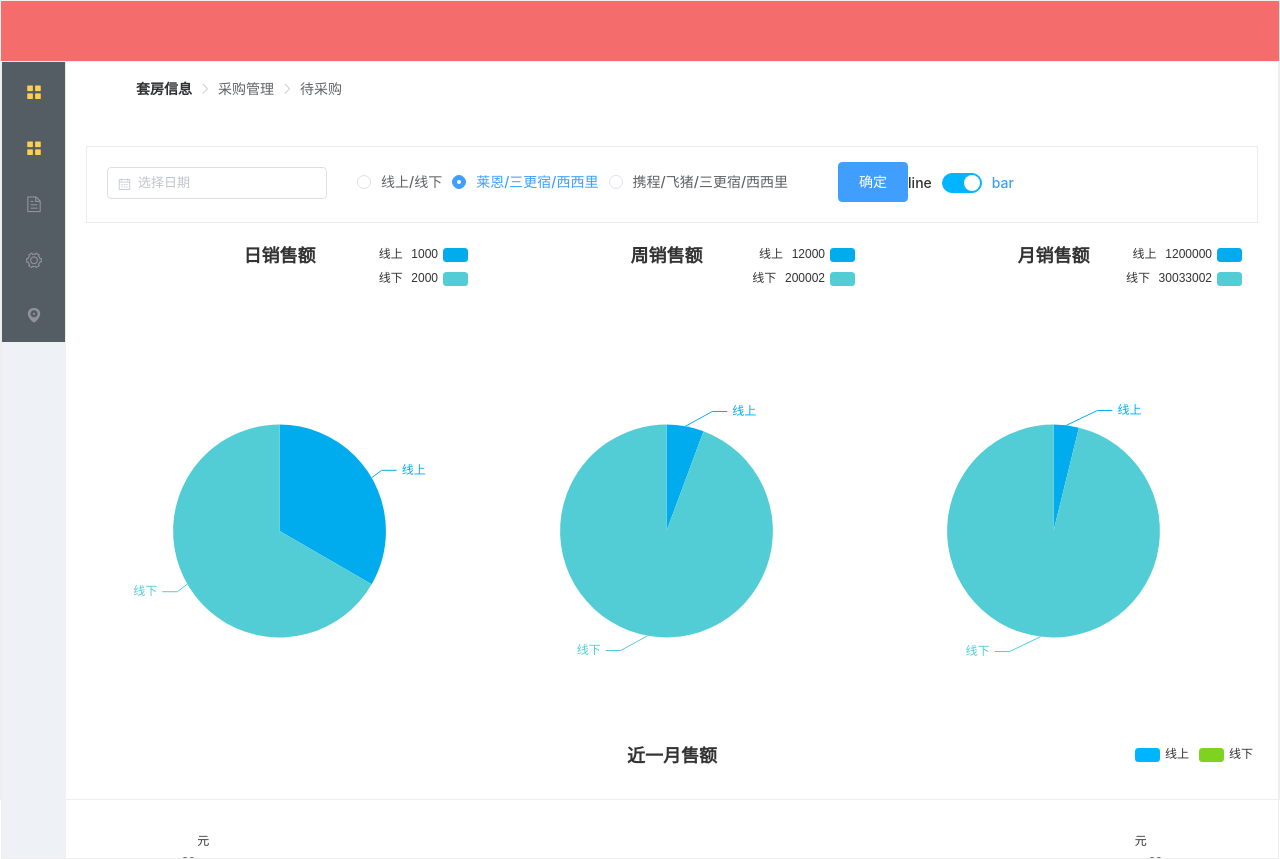
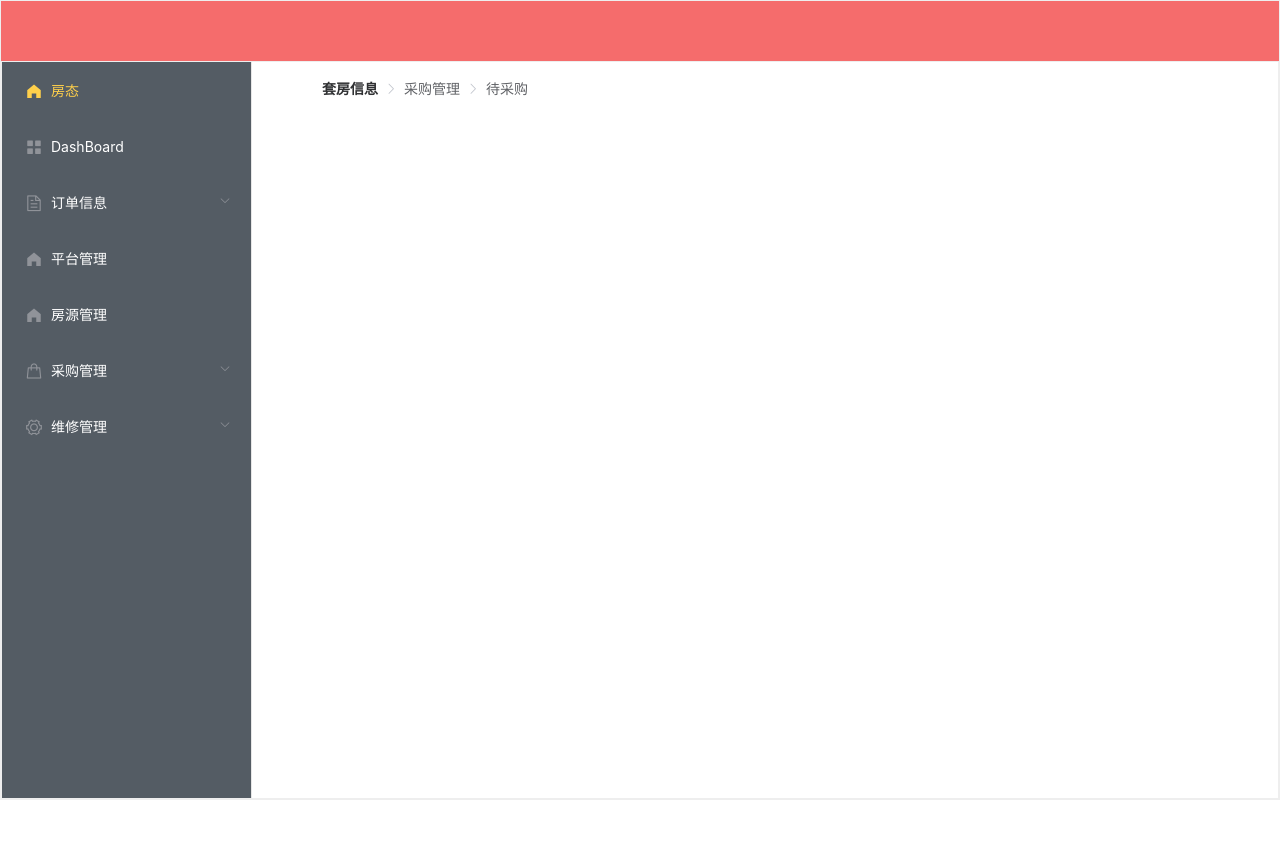
Before and after one commit to wutingting1993/doudou-web, a Nuxt app: page / in a window 1280 px wide. After the commit the page ends 800 px from the top, so only its background shows below. Built offline with nearby package versions, Linux system fonts and the light colour scheme; no server answers.

Commit message:
dynamic menu

```diff
--- a/components/Left.vue
+++ b/components/LeftMenu.vue
@@ -4,51 +4,34 @@
     @mouseenter.native="collapseOpen"
     @mouseleave.native="collapseClose">
     <el-menu
-      default-active="1"
+      :default-active="activeUrl"
       @open="handleOpen"
       @close="handleClose"
       :collapse="isCollapse"
       background-color="#545c64"
       text-color="#fff"
       active-text-color="#ffd04b"
+      unique-opened
+      router
       class="el-menu-vertical-demo">
-      <el-menu-item index="1">
-        <a href="/RoomState"><i class="el-icon-menu"></i>
-          <span slot="title">房态</span></a>
-      </el-menu-item>
-      <el-menu-item index="1">
-        <a href="/"><i class="el-icon-menu"></i>
-          <span slot="title">Dashboard</span></a>
-      </el-menu-item>
-      <el-menu-item index="2">
-        <a href="/order">
-          <i class="el-icon-document"></i>
-          <span slot="title">订单信息</span>
-        </a>
-      </el-menu-item>
-      <el-menu-item index="3">
-        <a href="/platform">
-          <i class="el-icon-setting"></i>
-          <span slot="title">平台管理</span>
-        </a>
-      </el-menu-item>
-      <el-submenu index="4">
-        <template slot="title">
-          <i class="el-icon-location"></i>
-          <span>房源管理</span>
-        </template>
-        <el-menu-item index="3">
-          <a href="/rent">
-            <span slot="title">房源管理</span>
-          </a>
+      <template v-for="menu in menus">
+        <el-menu-item v-if="menu.submenus==='undefined' || menu.submenus.length === 0" :index="menu.url">
+          <i :class="menu.icon"></i>
+          <span slot="title">{{menu.title}}</span>
         </el-menu-item>
-        <el-menu-item index="4-3">资产管理</el-menu-item>
-        <el-submenu index="4-4">
-          <template slot="title">采购管理</template>
-          <el-menu-item index="4-4-1">选项1</el-menu-item>
+        <el-submenu v-else :index="menu.url">
+          <template slot="title">
+            <i :class="menu.icon"></i>
+            <span>{{menu.title}}</span>
+          </template>
+          <div v-for="submenu in menu.submenus">
+            <el-menu-item :index="submenu.url">
+              <i :class="submenu.icon"></i>
+              <span slot="title">{{submenu.title}}</span>
+            </el-menu-item>
+          </div>
         </el-submenu>
-        <el-menu-item index="4-5">安装管理</el-menu-item>
-      </el-submenu>
+      </template>
     </el-menu>
   </el-aside>
 </template>
@@ -58,9 +41,14 @@
     data() {
       return {
         collapseBtnClick: false,
-        isCollapse: true,
-        aaa: 111
+        isCollapse: false,
+        menus: [],
+        activeUrl: null
       };
+    },
+    mounted() {
+      this.menus = require('../mock/LeftMenu.json');
+      this.activeUrl = this.menus[0].url;
     },
     methods: {
       handleOpen(key, keyPath) {
--- a/layouts/default.vue
+++ b/layouts/default.vue
@@ -5,7 +5,7 @@
 
       </el-header>
       <el-container>
-        <left/>
+        <left-menu/>
         <el-main>
           <el-breadcrumb separator-class="el-icon-arrow-right" style="margin: 0 0 50px 50px">
             <el-breadcrumb-item :to="{ path: '/' }">套房信息</el-breadcrumb-item>
@@ -22,11 +22,11 @@
 
 <script>
 
-  import Left from '../components/Left.vue'
+  import LeftMenu from '../components/LeftMenu.vue'
 
   export default {
     components: {
-      Left
+      LeftMenu
     }, methods: {
       collapseStatus() {
         this.isCollapse = !this.isCollapse;
--- /dev/null
+++ b/mock/LeftMenu.json
@@ -0,0 +1,91 @@
+[
+  {
+    "title": "房态",
+    "icon": "el-icon-s-home",
+    "url": "/RoomState",
+    "submenus": [
+    ]
+  },
+  {
+    "title": "DashBoard",
+    "icon": "el-icon-menu",
+    "url": "/DashBoard",
+    "submenus": [
+    ]
+  },
+  {
+    "title": "订单信息",
+    "icon": "el-icon-document",
+    "url": "Order",
+    "submenus": [
+      {
+        "title": "全部",
+        "url": "/Order/All"
+      },
+      {
+        "title": "待分房",
+        "url": "/Order/Todo "
+      },
+      {
+        "title": "待入住",
+        "url": "/Order/CheckIn"
+      },
+      {
+        "title": "已入住",
+        "url": "/Order/Checked"
+      },
+      {
+        "title": "待离店",
+        "url": "/Order/Leave"
+      }
+    ]
+  },
+  {
+    "title": "平台管理",
+    "icon": "el-icon-s-home",
+    "url": "/Platform",
+    "submenus": [
+    ]
+  },
+  {
+    "title": "房源管理",
+    "icon": "el-icon-s-home",
+    "url": "/Houses",
+    "submenus": [
+    ]
+  },
+  {
+    "title": "采购管理",
+    "icon": "el-icon-goods",
+    "url": "Purchase",
+    "submenus": [
+      {
+        "title": "全部",
+        "url": "/Purchase/All"
+      },
+      {
+        "title": "待采购",
+        "url": "/Purchase/Todo"
+      },
+      {
+        "title": "已采购",
+        "url": "/Purchase/Done"
+      }
+    ]
+  },
+  {
+    "title": "维修管理",
+    "icon": "el-icon-setting",
+    "url": "Maintenance",
+    "submenus": [
+      {
+        "title": "待维修",
+        "url": "/Maintenance/Todo"
+      },
+      {
+        "title": "待采购",
+        "url": "/Maintenance/Done"
+      }
+    ]
+  }
+]
--- a/pages/index.vue
+++ b/pages/Dashboard.vue
@@ -91,11 +91,11 @@
       getSummaries(param) {
         const sums = []
         this.firstColumn.forEach((column, index) => {
-          if (index === 0) {
-            sums[index] = '总价';
+          if (Dashboard === 0) {
+            sums[Dashboard] = '总价';
             return;
           }
-          sums[index] = 1000 + index + ' 元';
+          sums[Dashboard] = 1000 + Dashboard + ' 元';
         });
 
         return sums;
--- a/pages/rent.vue
+++ b/pages/Houses.vue
@@ -43,7 +43,7 @@
         <el-table :data="showData"
                   ref="platformTable"
                   border
-                  :span-method="arraySpanMethod"
+                  :span-method="roomStateTableSpan"
                   :cell-class-name="payStatus"
                   @selection-change="handleSelectionChange">
           <el-table-column type="selection"/>
```
Also changed, not shown: pages/Order.vue (renamed from pages/order.vue), pages/Platform.vue (renamed from pages/platform.vue).
